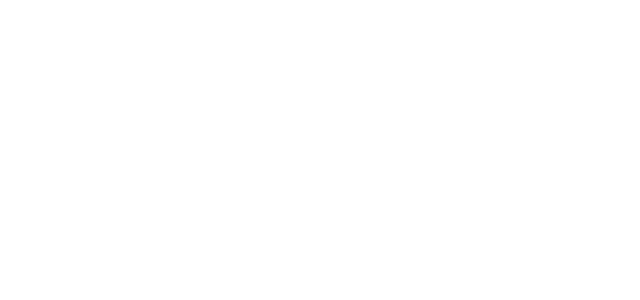
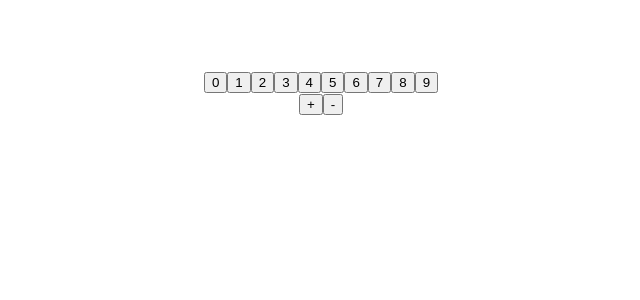
Before and after one commit to maitearmengaud/calculator, a React (Create React App) app: page / in a window 1280 px wide. Shown: the top 300 px of the page, without its empty margins (319-959 px from the left). Built offline with nearby package versions, Linux system fonts and the light colour scheme.

Commit message:
Creating components for number and operator buttons

```diff
--- a/src/App.css
+++ b/src/App.css
@@ -1 +1,4 @@
 /* style for App.js */
+#root {
+    text-align: center;
+}
--- a/src/App.js
+++ b/src/App.js
@@ -1,18 +1,33 @@
-import React, { Component } from 'react';
-import './App.css';
+import React, { Component, Fragment } from 'react'
+import './App.css'
+import Display from './components/Display'
+import Buttons from './components/Buttons'
+import Operator from './components/Operator'
 
 class App extends Component {
   constructor(props) {
     super(props)
     this.state = {
-
+      display: ''
     };
   }
+
+concat = (n) => {
+  this.setState({
+    display : this.state.display + n
+  });
+};
+
+
+
   render() {
     return (
-      <div>
-
-      </div>
+      <Fragment>
+        <Display display={ this.state.display }></Display>
+        <Buttons buttonClick={ this.concat }></Buttons>
+        <Operator buttonClick={ this.concat }>+</Operator>
+        <Operator buttonClick={ this.concat }>-</Operator>
+      </Fragment>
     );
   }
 }
--- a/src/components/Buttons.js
+++ b/src/components/Buttons.js
@@ -1,11 +1,32 @@
-import React from 'react'
+import React, { Component } from 'react'
 
-function Button(props){
-    return
+class Buttons extends Component {
+    constructor(props){
+        super(props);
+        this.state = {};
+    }
+
+    buttonsNumbers = () => {
+        const buttons = []
+        for(let i=0; i < 10; i++){
+            buttons.push(
+                <button
+                key={i}
+                onClick = {() => this.props.buttonClick(i)}
+                >
+                {i}
+                </button>
+            )}
+        return buttons
+    }
+
+    render() {
+        return(
+            <div>
+                {this.buttonsNumbers()}
+            </div>
+        )
+    }
 }
 
-function Operator(props){
-    return
-}
-
-export default {Button, Operator}
+export default Buttons
--- /dev/null
+++ b/src/components/Display.css
@@ -0,0 +1,5 @@
+/* style for Display.js */
+
+.screen {
+    height: 50px;
+}
--- a/src/components/Display.js
+++ b/src/components/Display.js
@@ -1,20 +1,10 @@
 import React from 'react'
+import './Display.css'
 
-
-class Display extends Component {
-    constructor(props) {
-        super(props);
-        this.state = {
-
-        };
-    }
-    render() {
-        return(
-            <h1>
-                {this.props.number}
-            </h1>
-        )
-    }
+const Display = (props) => {
+    return(
+        <div className="screen"><h1>{props.display}</h1></div>
+    )
 }
 
 export default Display
--- /dev/null
+++ b/src/components/Operator.js
@@ -0,0 +1,9 @@
+import React from 'react'
+
+const Operator = (props) => {
+    return (
+    <button onClick= {() => props.buttonClick(props.children)}>{ props.children }</button>
+    );
+}
+
+export default Operator
```
